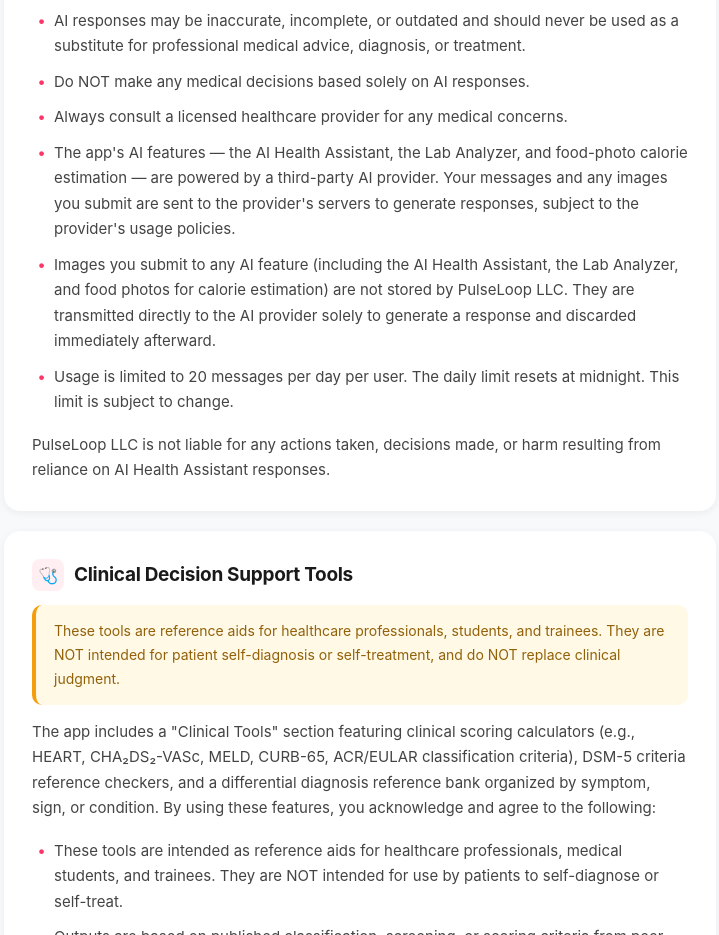
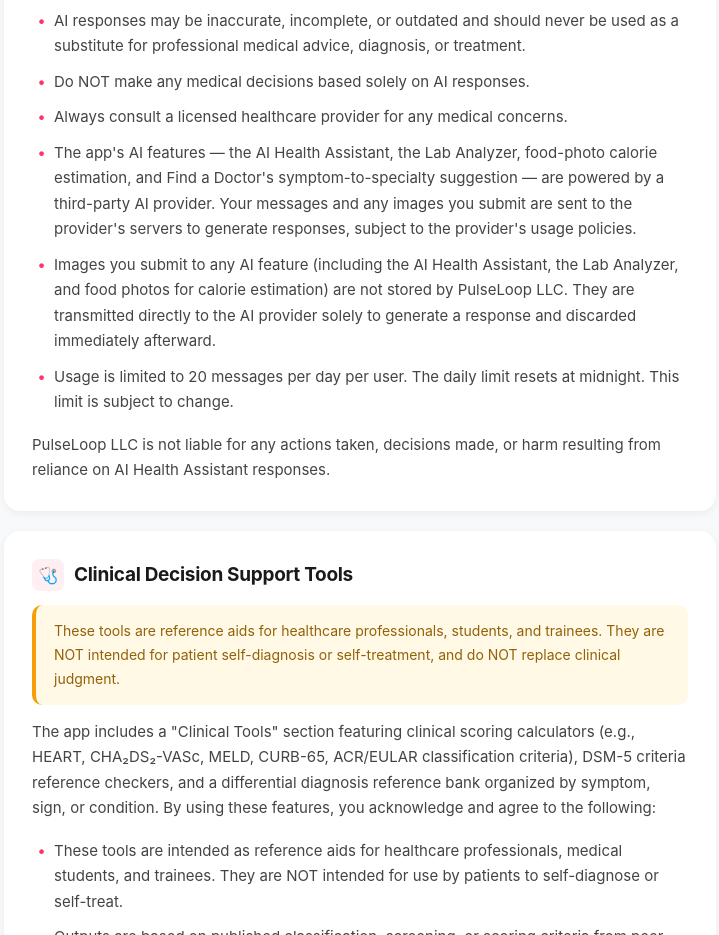
Before and after one commit to menooa/pulseloop.github.io, a plain HTML site: page terms.html in a window 1280 px wide. Shown: the part 1597-2532 px from the top of the page, without its empty margins (280-999 px from the left). Drawn offline with Linux system fonts and the light colour scheme.

Commit message:
Add Find a Doctor location + third-party AI disclosures

```diff
--- a/terms.html
+++ b/terms.html
@@ -217,10 +217,10 @@
 substitute for professional medical advice, diagnosis, or treatment.</li>
       <li>Do NOT make any medical decisions based solely on AI responses.</li>
       <li>Always consult a licensed healthcare provider for any medical concerns.</li>
-      <li>The app's AI features &mdash; the AI Health Assistant, the Lab Analyzer, and food-photo
-calorie estimation &mdash; are powered by a third-party AI provider. Your messages and any images
-you submit are sent to the provider's servers to generate responses, subject to the provider's
-usage policies.</li>
+      <li>The app's AI features &mdash; the AI Health Assistant, the Lab Analyzer, food-photo
+calorie estimation, and Find a Doctor's symptom-to-specialty suggestion &mdash; are powered by a
+third-party AI provider. Your messages and any images you submit are sent to the provider's
+servers to generate responses, subject to the provider's usage policies.</li>
       <li>Images you submit to any AI feature (including the AI Health Assistant, the Lab Analyzer,
 and food photos for calorie estimation) are not stored by PulseLoop LLC. They are transmitted
 directly to the AI provider solely to generate a response and discarded immediately afterward.</li>
```
Also changed, not shown: privacy-policy.html (+6 -0 lines).
